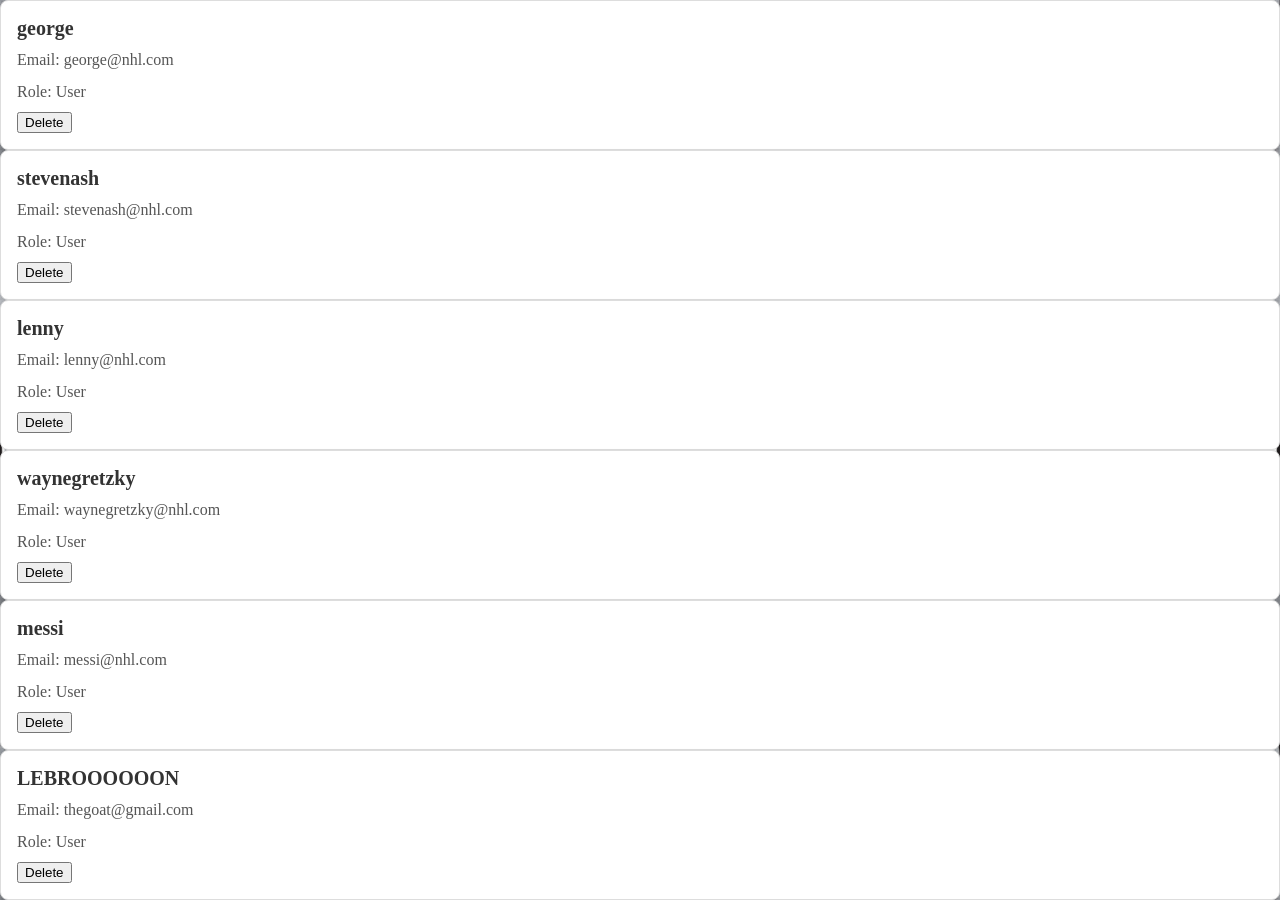
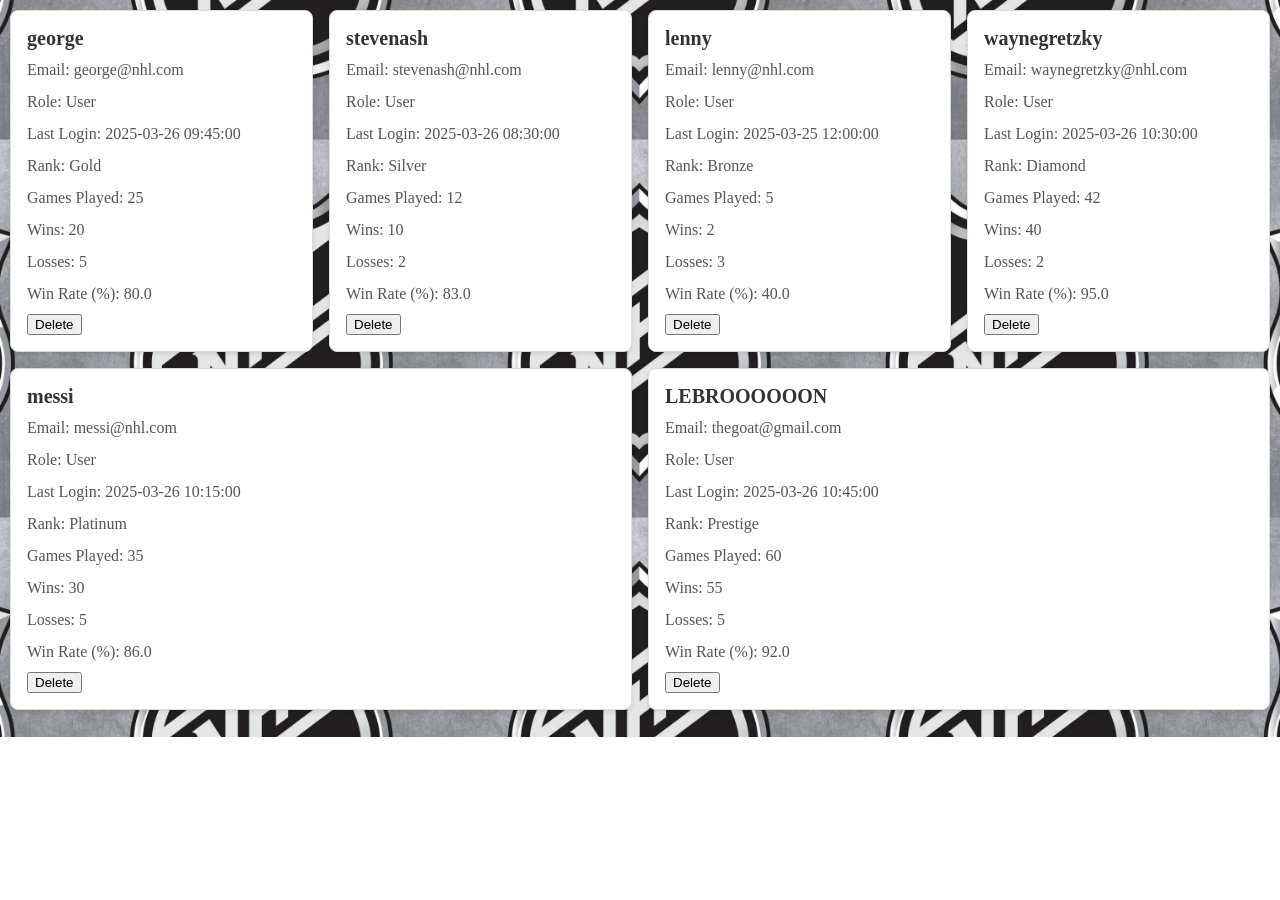
Before and after one commit to DominicSweeney/NHL_Fantasy, a Flask app: page /manageUsers in a window 1280 px wide. Shown: the part 63-963 px from the top of the page. After the commit the page ends 800 px from the top, so only its background shows below. Run offline with Flask 3, Linux system fonts and the light colour scheme; a user stored in the database is signed in.

Commit message:
Admin Done.

```diff
--- a/app/app.py
+++ b/app/app.py
@@ -4,6 +4,7 @@ from flask_sqlalchemy import SQLAlchemy
 from flask_login import LoginManager, UserMixin, login_user, login_required, logout_user, current_user
 from werkzeug.security import generate_password_hash, check_password_hash
 import requests
+from datetime import datetime
 
 app = Flask(__name__)
 
@@ -25,12 +26,46 @@ class User(UserMixin, db.Model):
     password = db.Column(db.String(80), unique=True, nullable=False)
     email = db.Column(db.String(120), unique=True, nullable=False)
 
+    last_login = db.Column(db.DateTime, default=datetime, onupdate=datetime)
+    player_rank = db.Column(db.String(50), nullable=False, default="Bronze")
+    total_games_played = db.Column(db.Integer, nullable=False, default=0)
+    wins = db.Column(db.Integer, nullable=False, default=0)
+    losses = db.Column(db.Integer, nullable=False, default=0)
+    win_rate = db.Column(db.Float, nullable=False, default=0.0)
+
+    def update_stats(self):
+        """Recalculate win rate and update rank based on wins."""
+        if self.total_games_played > 0:
+            self.win_rate = round((self.wins / self.total_games_played) * 100, 2)
+        else:
+            self.win_rate = 0.0
+
+        # Rank update logic based on win count
+        if self.wins >= 50:
+            self.player_rank = "Prestige"
+        elif self.wins >= 40:
+            self.player_rank = "Diamond"
+        elif self.wins >= 30:
+            self.player_rank = "Platinum"
+        elif self.wins >= 20:
+            self.player_rank = "Gold"
+        elif self.wins >= 10:
+            self.player_rank = "Silver"
+        else:
+            self.player_rank = "Bronze"
+
+        db.session.commit()
+
 # Admin table for the database
 class Admin(UserMixin, db.Model):
     __tablename__ = 'admin'
     id = db.Column(db.Integer, primary_key=True)
     username = db.Column(db.String(80), unique=True, nullable=False)
     password = db.Column(db.String(80), unique=True, nullable=False)
+
+    role = db.Column(db.String(50), nullable=False, default="Admin")
+    last_login = db.Column(db.DateTime, default=datetime, onupdate=datetime)
+    date_joined = db.Column(db.DateTime, default=datetime)
 
 # Initialising the database
 def create_tables():
@@ -48,6 +83,10 @@ def load_user(user_id):
     user = User.query.get(int(user_id))     # Check if the user is a regular user
     return user
 
+def update_last_login(user):
+    user.last_login = datetime.utcnow()
+    db.session.commit()
+
 # All Routes
 @app.route("/", methods=['GET', 'POST'])
 def login():
@@ -59,6 +98,7 @@ def login():
 
         if user and check_password_hash(user.password, password):
             login_user(user)
+            update_last_login(user)
             return redirect(url_for('home'))  # Go to home page after login
 
         flash('Invalid username or password', 'danger')
--- a/app/static/CSS/pages/adminStyles.css
+++ b/app/static/CSS/pages/adminStyles.css
@@ -1,3 +1,10 @@
+.user-card-container {
+    margin: 10px 10px 10px 10px;
+    display: flex;
+    flex-wrap: wrap; /* Allow cards to wrap into multiple rows */
+    gap: 1rem; /* Add gap between cards */
+}
+
 .user-card {
     background: #ffffff; /* White background for cards */
     border: 1px solid #ddd;
--- a/app/templates/Admin/manageUsers.html
+++ b/app/templates/Admin/manageUsers.html
@@ -23,12 +23,18 @@
         </nav>
     </header>
 
-    <main>
+    <div class="user-card-container">
         {% for user in users %}
         <div class="user-card">
             <h3>{{ user.username }}</h3>
             <p>Email: {{ user.email }}</p>
             <p>Role: User</p>
+            <p>Last Login: {{ user.last_login }}</p>
+            <p>Rank: {{ user.player_rank }}</p>
+            <p>Games Played: {{ user.total_games_played }}</p>
+            <p>Wins: {{ user.wins }}</p>
+            <p>Losses: {{ user.losses }}</p>
+            <p>Win Rate (%):  {{ user.win_rate }}</p>
 
             <div class="actions">
                 <form action="{{ url_for('delete_user', user_id=user.id) }}" method="POST" style="display:inline;" onsubmit="return confirm('Are you sure you want to delete this user?');">
@@ -38,7 +44,7 @@
             </div>
         </div>
         {% endfor %}
-
+    </div>
         <script>
             document.addEventListener("DOMContentLoaded", function () {
             document.querySelectorAll(".delete").forEach(button => {
```
Also changed, not shown: app/templates/Admin/admin_table.html (+12 -15 lines), instance/users.db.
